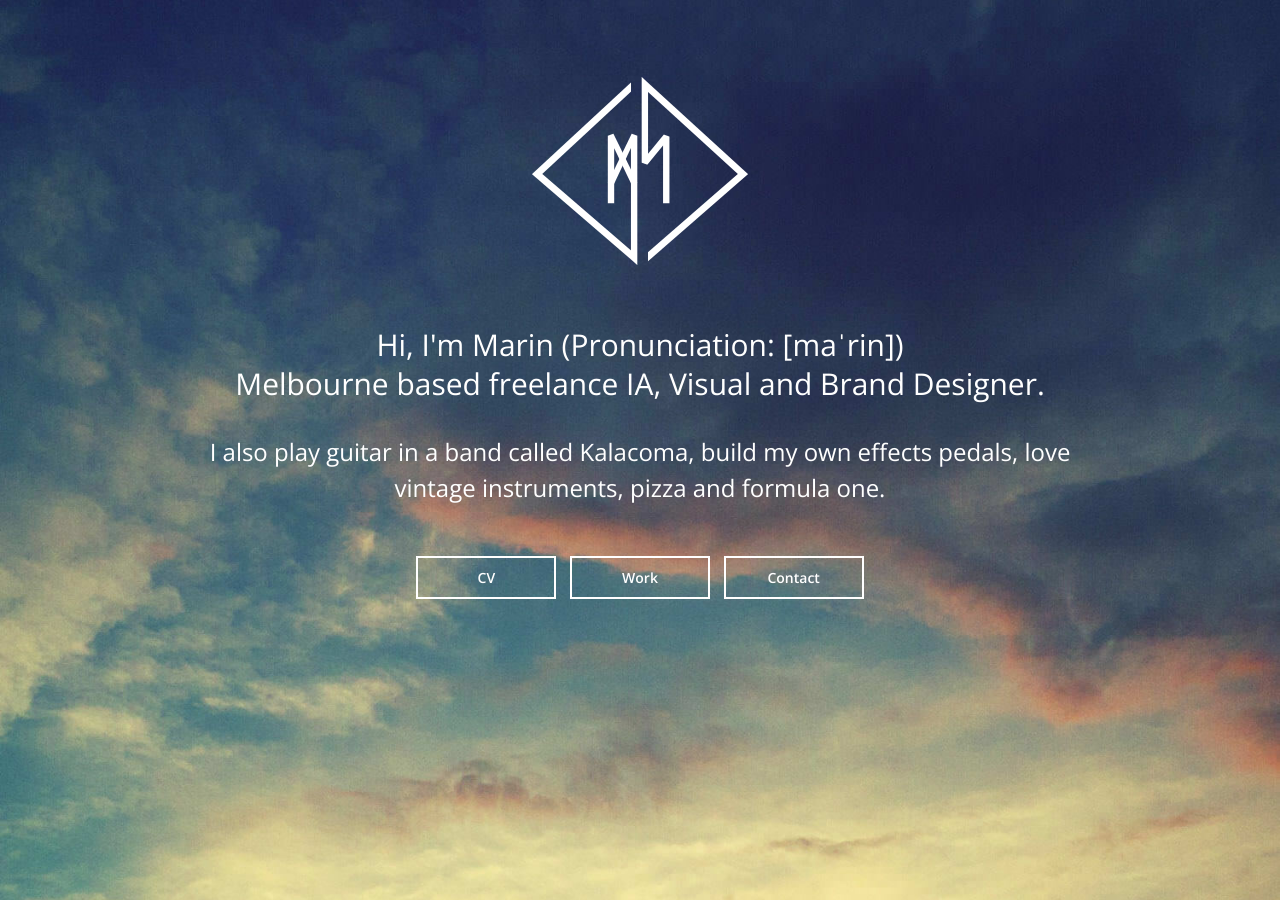
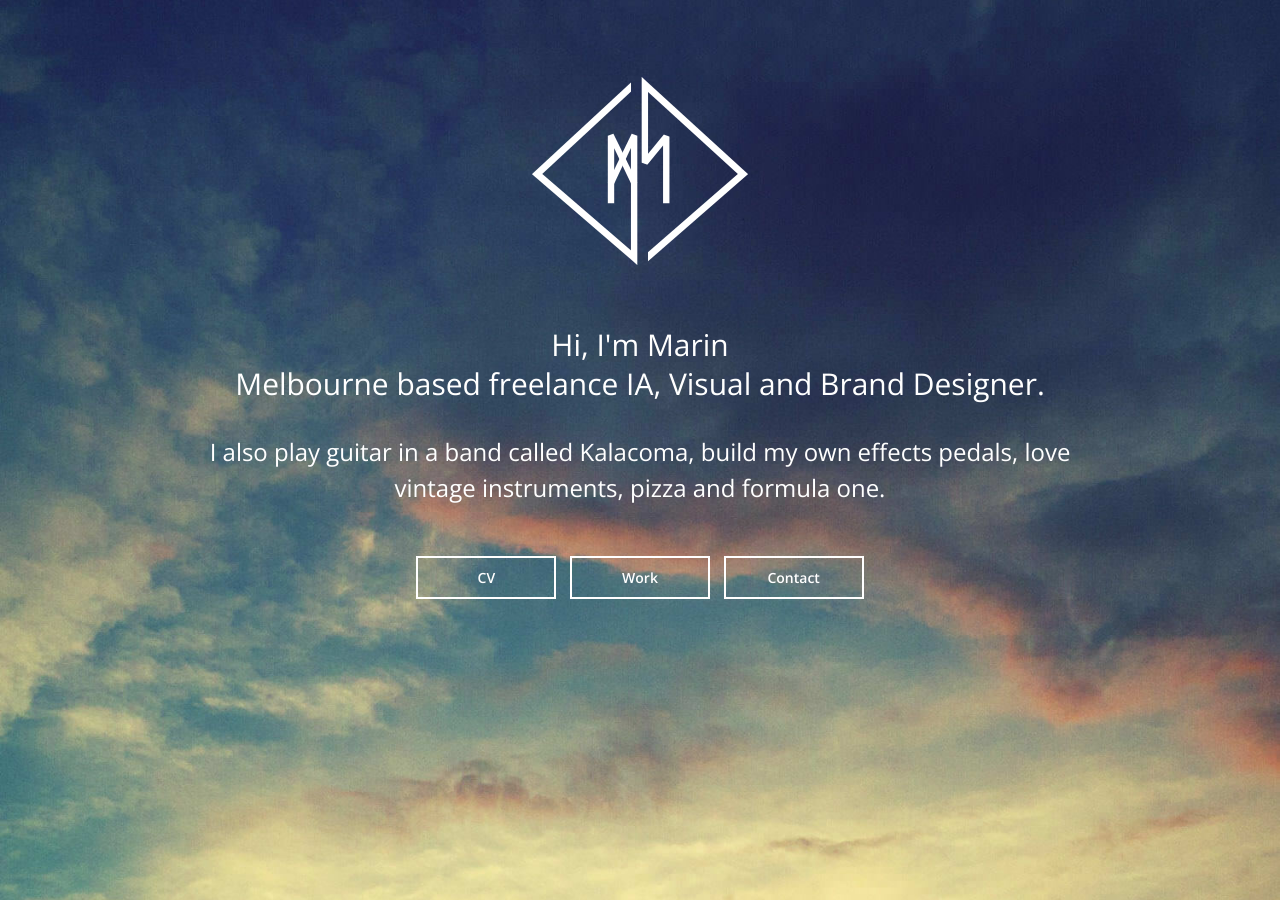
Before and after one commit to marinulon/marinulon.github.io, a Jekyll site: the page built from index.html, in a window 1280 px wide and 900 px high. Built offline with Jekyll 4.4.1, drawn with Linux system fonts in a browser that asks for light colours; nearby versions of some CDN libraries; Markdown is read by kramdown in place of the engine named in the settings; the list of posts is cut into pages by our own code.

Commit message:
Update index.html

```diff
--- a/index.html
+++ b/index.html
@@ -52,7 +52,7 @@
 
     <div class="intro__logo"></div>
 
-    <h1 class="intro__title">Hi, I'm Marin (Pronunciation: [maˈrin])<br />Melbourne based freelance IA, Visual and Brand Designer.</h1>
+    <h1 class="intro__title">Hi, I'm Marin<br />Melbourne based freelance IA, Visual and Brand Designer.</h1>
 
     <h2 class="intro__summary">I also play guitar in a band called <a href="http://kalacoma.com" target="_blank">Kalacoma</a>, build my own effects pedals, love vintage instruments, pizza and formula one.</h2>
 
```
